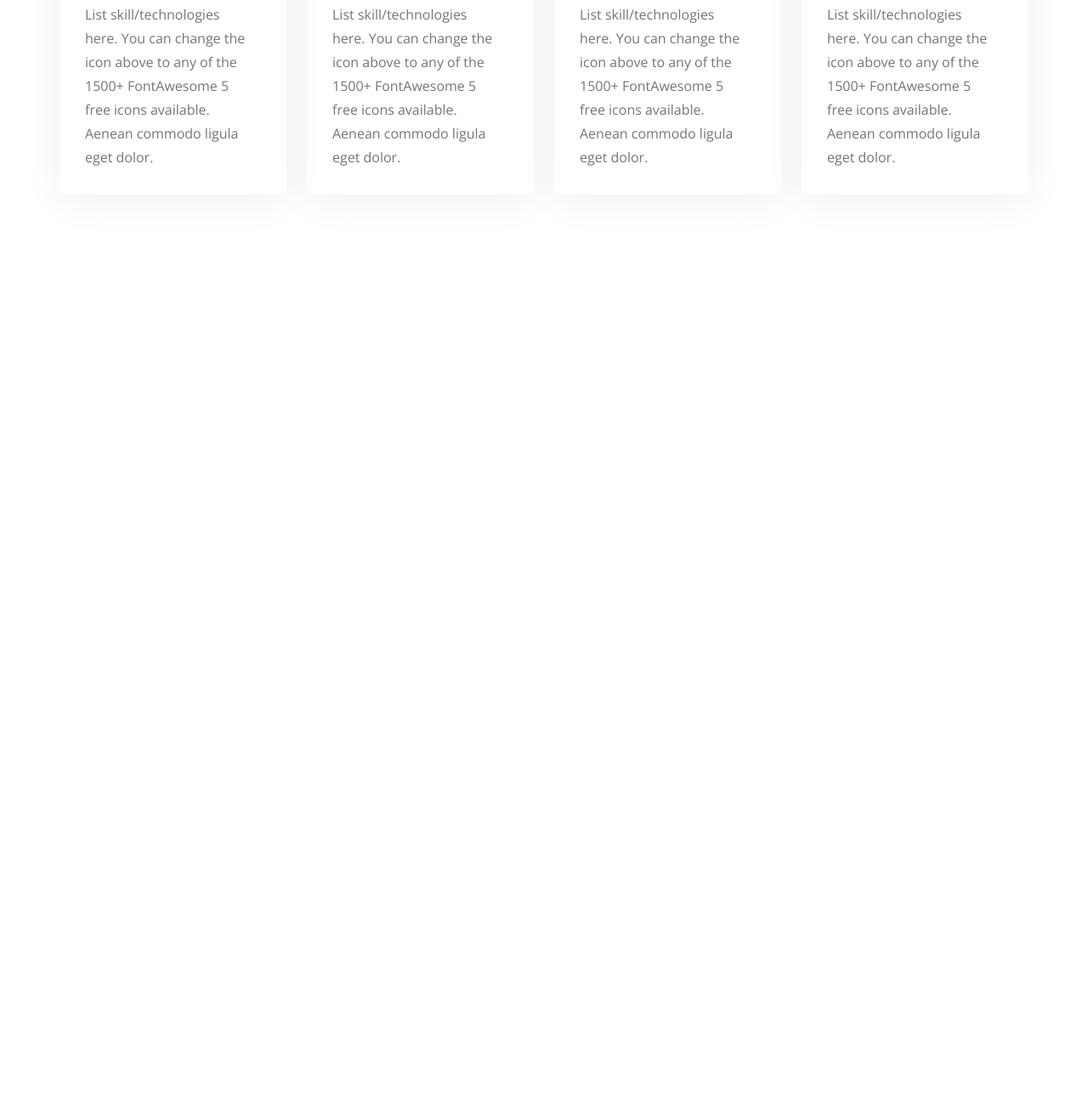
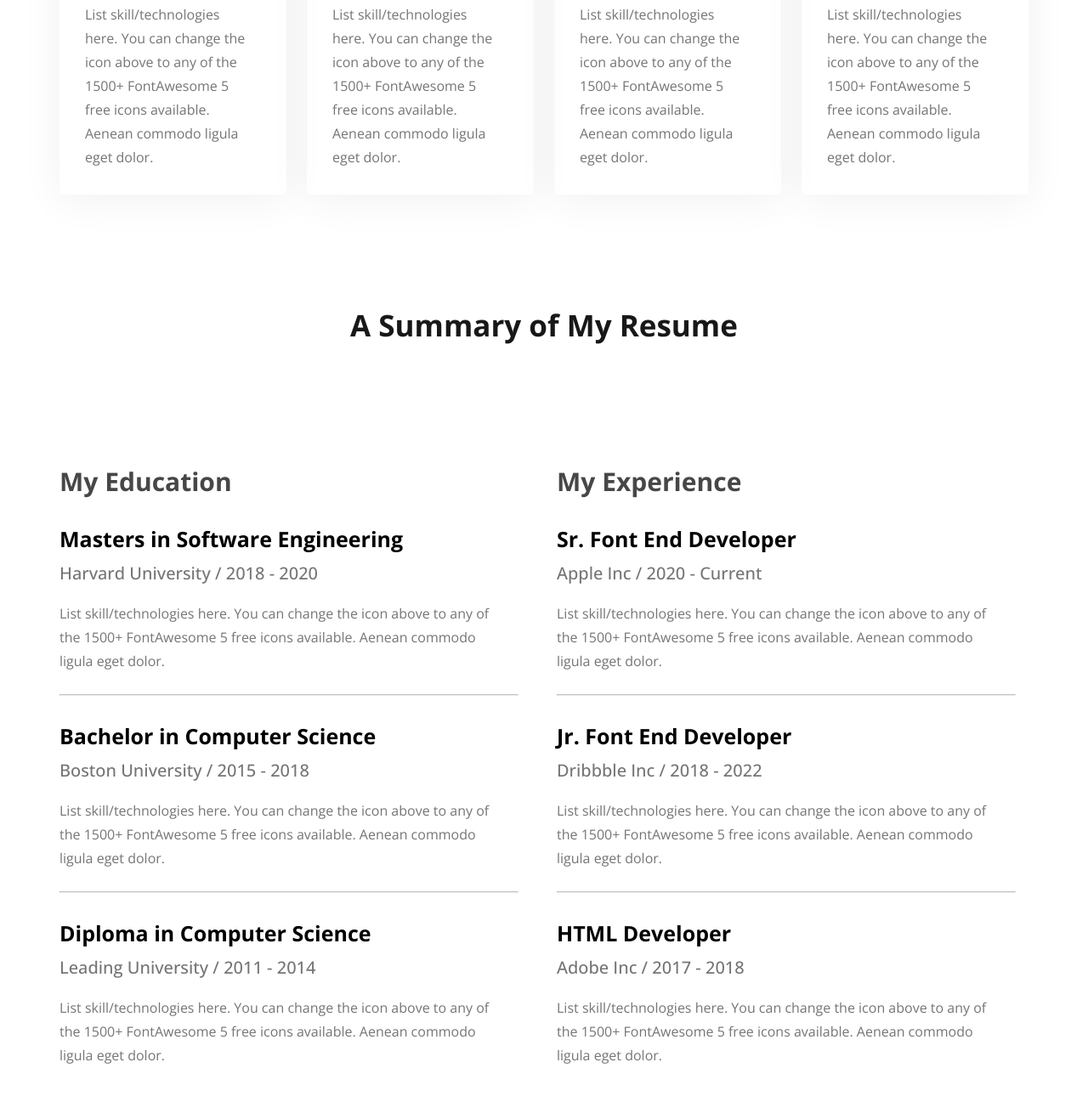
Before and after one commit to hbrifat/webDevPortfolio, a plain HTML site: page index.html in a window 1280 px wide. Shown: the part 2017-3307 px from the top of the page at 85% size. Before the commit the page ends 2376 px from the top, so only its background shows below. Drawn offline with nearby package versions, Linux system fonts and the light colour scheme.

Commit message:
Resume Summary Section done

```diff
--- a/index.html
+++ b/index.html
@@ -29,6 +29,8 @@
         </section>
     </header>
     <main>
+        <!-- About Section -->
+
         <section class="about bg-secondary dark-1">
            <div class="about-content">
             <h3 class="section-title">About Me</h3>
@@ -57,6 +59,7 @@
         </section>
 
         <!-- What I Do -->
+
          <section class="what-i-do">
             <div class="what-i-do-content">
                 <h3 class="section-title">
@@ -89,6 +92,67 @@
                 </div>
             </div>
          </section>
+
+         <!-- Resume Summary Section -->
+
+         <section class="resume-summary">
+            <div class="resume-summary-content">
+                <h3 class="section-title dark-1">
+                    A Summary of My Resume
+                </h3>
+                <section class="main-content">
+                    <div class="education">
+                        <h4 class="dark-2">My Education</h4>
+                        <div class="education-history">
+                            <h5 class="education-history-title">Masters in Software Engineering</h5>
+                            <h6 class="education-history-subtitle dark-3">Harvard University / 2018 - 2020</h6>
+                            <p class="education-history-description dark-3">List skill/technologies here. You can change the icon above to any of the 1500+ FontAwesome 5 free icons available. Aenean commodo ligula eget dolor.</p>
+                        </div>
+
+                        <hr>
+
+                        <div class="education-history">
+                            <h5 class="education-history-title">Bachelor in Computer Science</h5>
+                            <h6 class="education-history-subtitle dark-3">Boston University / 2015 - 2018</h6>
+                            <p class="education-history-description dark-3">List skill/technologies here. You can change the icon above to any of the 1500+ FontAwesome 5 free icons available. Aenean commodo ligula eget dolor.</p>
+                        </div>
+
+                        <hr>
+
+                        <div class="education-history">
+                            <h5 class="education-history-title">Diploma in Computer Science</h5>
+                            <h6  class="experience-history-subtitle dark-3">Leading University / 2011 - 2014</h6>
+                            <p class="education-history-description dark-3">List skill/technologies here. You can change the icon above to any of the 1500+ FontAwesome 5 free icons available. Aenean commodo ligula eget dolor.</p>
+                        </div>
+                    </div>
+
+                    <div class="experience">
+                        <h4 class="dark-2">My Experience</h4>
+                        <div class="experience-history">
+                            <h5 class="experience-history-title">Sr. Font End Developer</h5>
+                            <h6 class="experience-history-subtitle dark-3">Apple Inc / 2020 - Current</h6>
+                            <p class="experience-history-description dark-3">List skill/technologies here. You can change the icon above to any of the 1500+ FontAwesome 5 free icons available. Aenean commodo ligula eget dolor.</p>
+                        </div>
+
+                        <hr>
+
+                        <div class="experience-history">
+                            <h5 class="experience-history-title">Jr. Font End Developer</h5>
+                            <h6 class="experience-history-subtitle dark-3">Dribbble Inc / 2018 - 2022</h6>
+                            <p class="experience-history-description dark-3">List skill/technologies here. You can change the icon above to any of the 1500+ FontAwesome 5 free icons available. Aenean commodo ligula eget dolor.</p>
+                        </div>
+
+                        <hr>
+
+                        <div class="experience-history">
+                            <h5 class="experience-history-title">HTML Developer</h5>
+                            <h6 class="experience-history-subtitle dark-3">Adobe Inc / 2017 - 2018</h6>
+                            <p class="experience-history-description dark-3">List skill/technologies here. You can change the icon above to any of the 1500+ FontAwesome 5 free icons available. Aenean commodo ligula eget dolor.</p>
+                        </div>
+                    </div>
+                </section>
+            </div>
+         </section>
     </main>
     <footer>
 
--- a/styles/style.css
+++ b/styles/style.css
@@ -25,6 +25,7 @@
     color: #757575;
 }
 
+
 .bg-secondary{
     background-color: #FFF8F3;
 }
@@ -32,6 +33,7 @@
 .section-title{
     font-size: 35px;
     font-weight: bold;
+    text-align: center;
 }
 
 .section-description{
@@ -211,3 +213,51 @@ main{
     font-size: 16px;
     line-height: 28px;
 }
+
+
+/* Resume Summary Section */
+
+.resume-summary{
+    margin-bottom: 115px;
+}
+
+.resume-summary-content .section-title{
+    margin-bottom: 110px;
+}
+
+.resume-summary-content .main-content{
+    display: flex;
+    justify-content: space-between;
+    gap: 30px;
+}
+
+.education h4, .experience h4{
+    font-size: 30px;
+    font-weight: bold;
+    margin: 30px 0;
+}
+
+.education-history-title, .experience-history-title{
+    font-size: 25px;
+    font-weight: bold;
+    margin-bottom: 10px;
+}
+
+.education-history-subtitle, .experience-history-subtitle{
+    font-size: 20px;
+    font-weight: 500;
+    margin-bottom: 20px;
+}
+
+.education-history-description, .experience-history-description{
+    font-size: 16px;
+    font-weight: normal;
+    line-height: 28px;
+    margin: 0 40px 25px 0;
+}
+
+.education hr, .experience hr{
+    margin: 5px 15px 30px 0;
+    border-color: #d9d9d9;
+    opacity: 0.5;
+}
```
